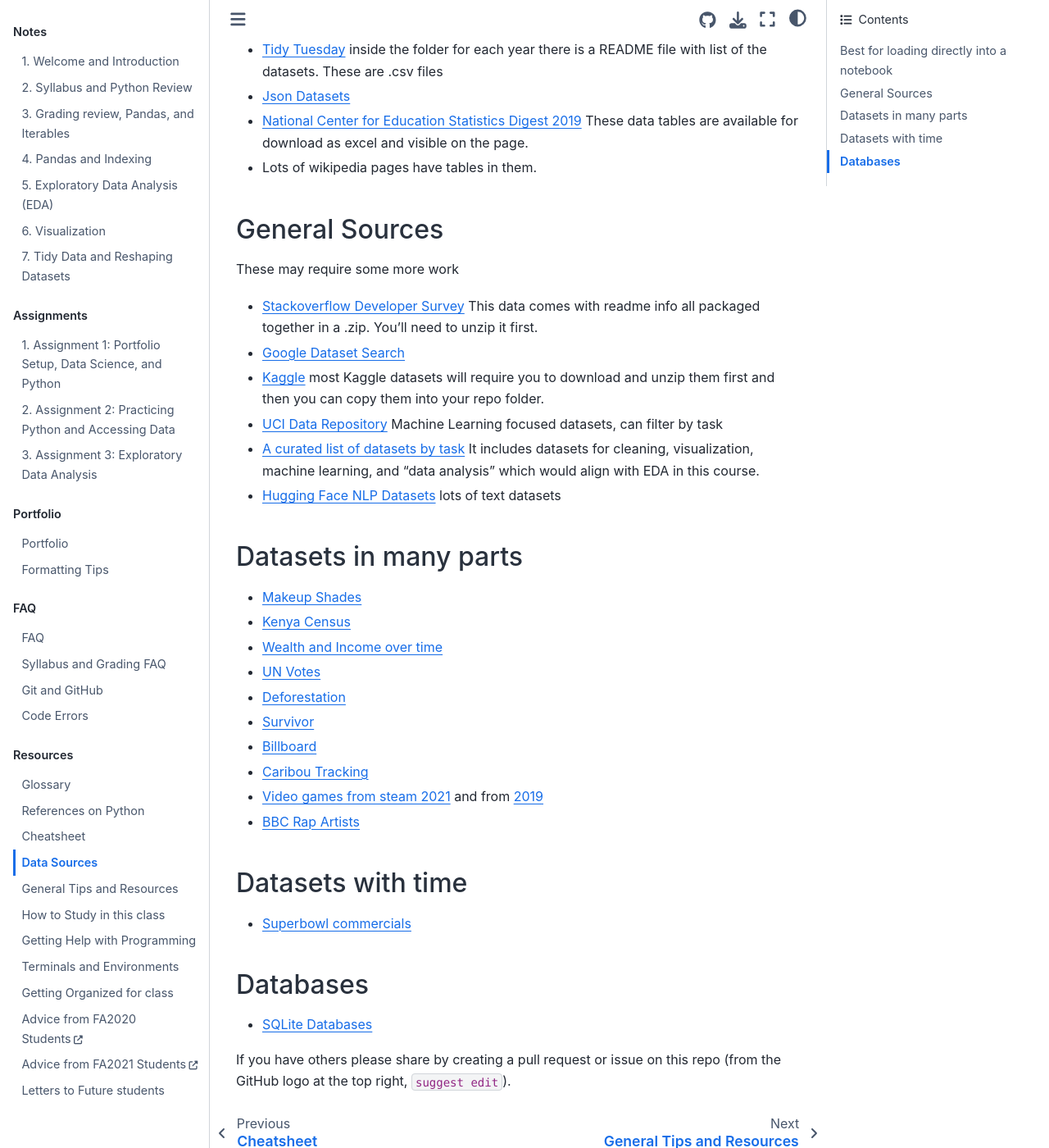
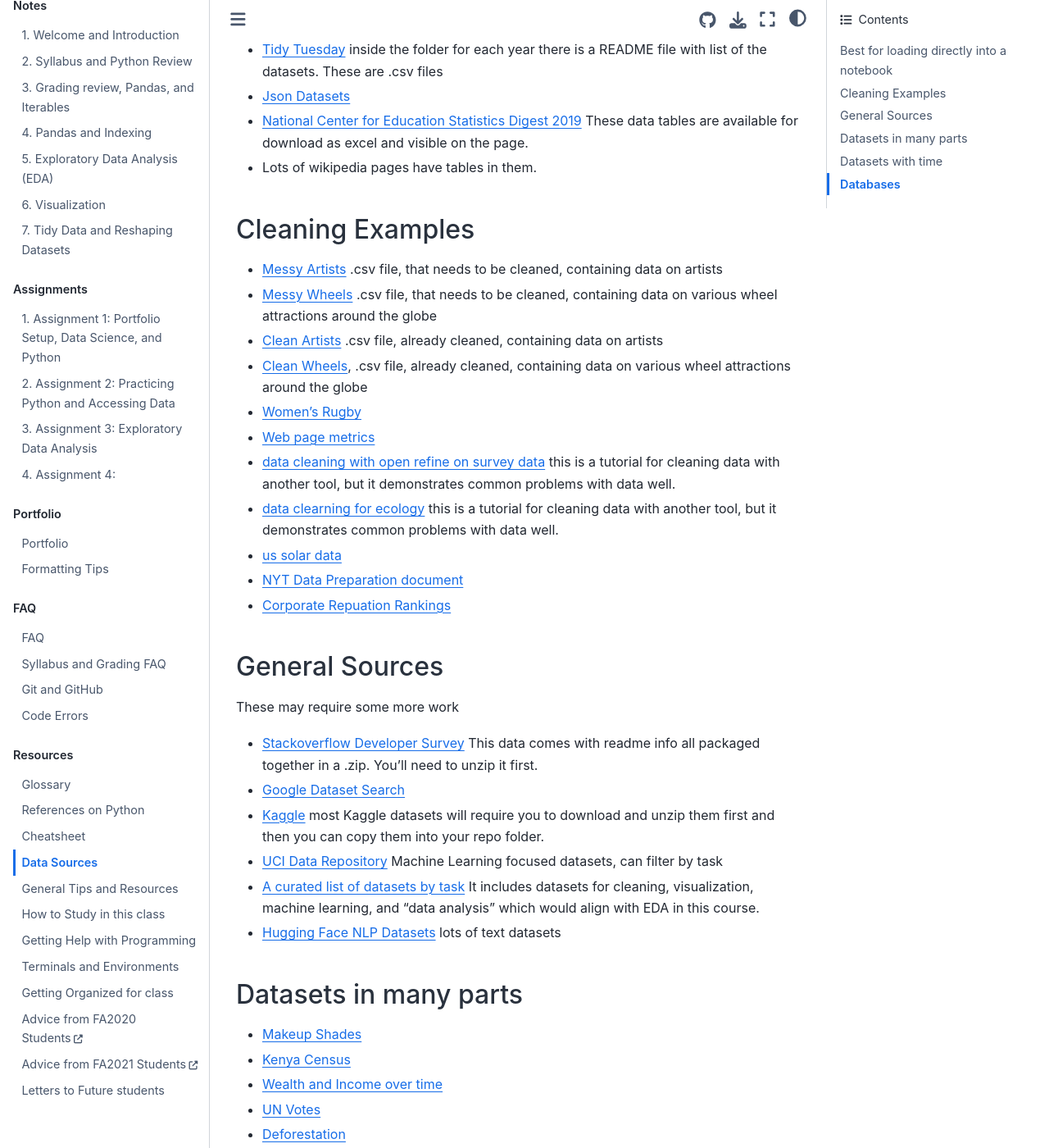
Before and after one commit to brownsarahm/BrownSpring23, a Jupyter Book: the page built from resources/datasets.md, in a window 1280 px wide and 1400 px high, scrolled down 238 px. Shown: the whole window at 82% size. Built offline with Jupyter Book 1.0.4 settings and Sphinx 7.4.7 and the Sphinx Book theme 1.1.4, drawn with Linux system fonts in a browser that asks for light colours; some of the changed text lies outside the part shown.

Commit message:
a4 posted

```diff
--- a/_toc.yml
+++ b/_toc.yml
@@ -27,6 +27,7 @@ parts:
     - file: assignments/01-syllabus-install
     - file: assignments/02-python-access
     - file: assignments/03-eda
+    - file: assignments/04-prepare
   - caption: Portfolio
     chapters:
       - file: portfolio/index
--- a/resources/datasets.md
+++ b/resources/datasets.md
@@ -11,6 +11,22 @@ This page is a semi-curated source of datasets for use in assignments.  The diff
 - [National Center for Education Statistics Digest 2019](https://nces.ed.gov/programs/digest/d19/tables_3.asp) These data tables are available for download as excel and visible on the page.
 - Lots of wikipedia pages have tables in them.
 
+
+## Cleaning Examples
+
+
+
+- [Messy Artists](https://raw.githubusercontent.com/rhodyprog4ds/rhodyds/main/data/messy_artist.csv) .csv file, that needs to be cleaned, containing data on artists
+- [Messy Wheels](https://raw.githubusercontent.com/rhodyprog4ds/rhodyds/main/data/messy_wheels.csv) .csv file, that needs to be cleaned, containing data on various wheel attractions around the globe
+- [Clean Artists](https://raw.githubusercontent.com/rhodyprog4ds/rhodyds/main/data/clean_artist.csv) .csv file, already cleaned, containing data on artists
+- [Clean Wheels](https://raw.githubusercontent.com/rhodyprog4ds/rhodyds/main/data/clean_wheels.csv), .csv file, already cleaned, containing data on various wheel attractions around the globe
+- [Women's Rugby](https://github.com/rfordatascience/tidytuesday/blob/master/data/2022/2022-05-24/readme.md)
+- [Web page metrics](https://github.com/rfordatascience/tidytuesday/tree/master/data/2022/2022-11-15)
+- [data cleaning with open refine on survey data](https://datacarpentry.org/openrefine-socialsci/) this is a tutorial for cleaning data with another tool, but it demonstrates common problems with data well.
+- [data clearning for ecology](https://datacarpentry.org/OpenRefine-ecology-lesson/) this is a tutorial for cleaning data with another tool, but it demonstrates common problems with data well.
+- [us solar data](https://github.com/rfordatascience/tidytuesday/blob/master/data/2022/2022-05-03/readme.md)
+- [NYT Data Preparation document](https://data.post45.org/wp-content/uploads/2022/01/NYT-Data-Description.pdf)
+- [Corporate Repuation Rankings](https://github.com/rfordatascience/tidytuesday/tree/master/data/2022/2022-05-31)
 
 ## General Sources
 
```
Also changed, not shown: other parts of resources/datasets.md (+2 -0 lines), assignments/04-prepare.md (added, +85 -0 lines).
